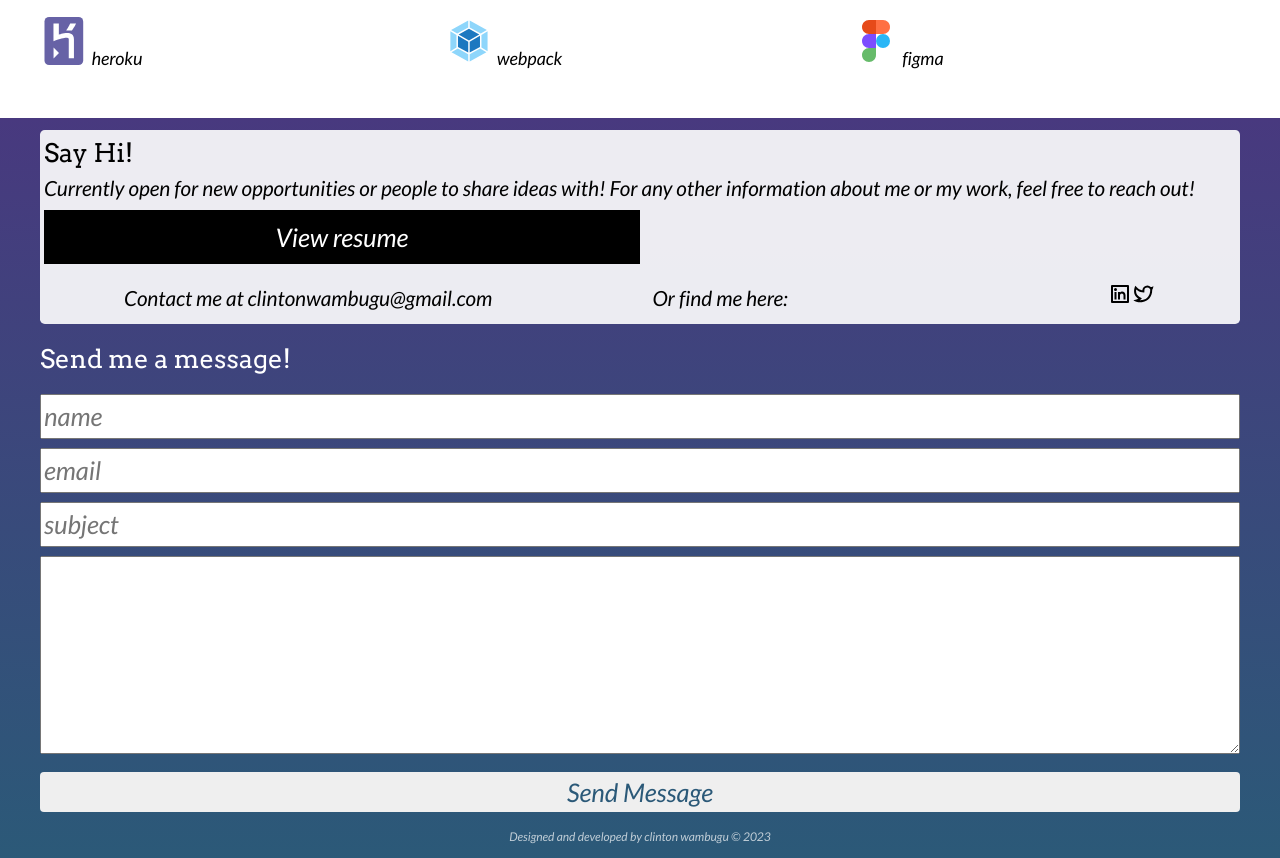
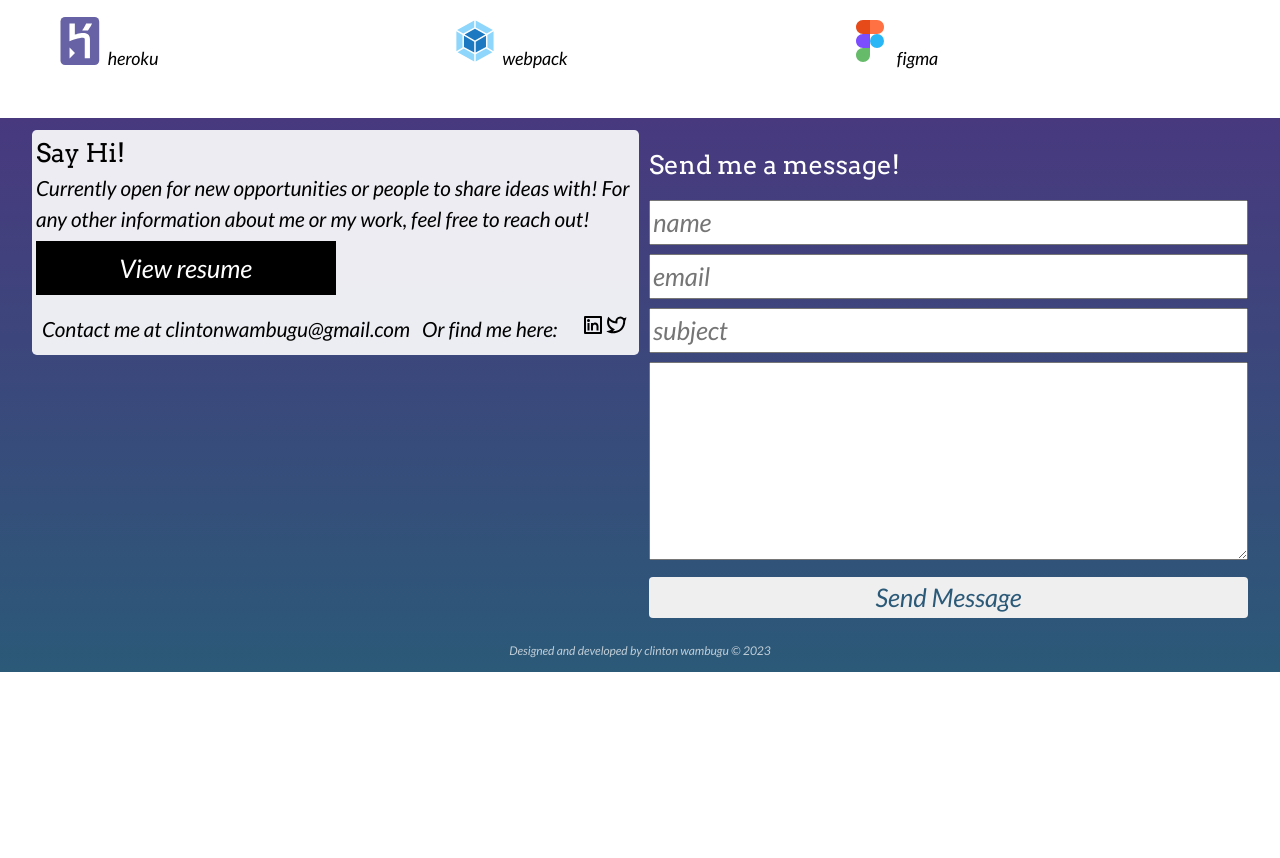
Before and after one commit to Clinton-dev/react-portofolio, a React (Vite) app: page / in a window 1280 px wide. Shown: the part 3912-4770 px from the top of the page. After the commit the page ends 4584 px from the top, so only its background shows below. Built offline with nearby package versions, Linux system fonts and the light colour scheme.

Commit message:
Add footer styles for tablet screens

```diff
--- a/src/components/Footer.jsx
+++ b/src/components/Footer.jsx
@@ -32,7 +32,7 @@ function Footer() {
 
   return (
     <div id="footer" className='gradient'>
-      <div>
+      <div id='footer-wrapper'>
         <div id='contact-section'>
           <h4>Say Hi!</h4>
           <p>Currently open for new opportunities or people to share ideas with! For any other information about me or my work, feel free to reach out!</p>
--- a/src/index.css
+++ b/src/index.css
@@ -372,10 +372,26 @@ div#form-section > form > button:hover{
   }
 
   div#skills-section {
-    padding: .75rem 2.5rem;
+    padding: .75rem 3.5rem;
   }
 
   div#footer {
-    padding: .75rem 2.5rem;
+    padding: .75rem 2rem;
+  }
+
+  div#footer #footer-wrapper {
+    display: flex;
+    flex-wrap: wrap;
+    gap: 10px;
+    margin-bottom: .5rem;
+    align-items: flex-start;
+  }
+
+  div#contact-section {
+    flex: 1 1;
+  }
+
+  div#form-section {
+    flex: 1 1;
   }
 }
```
